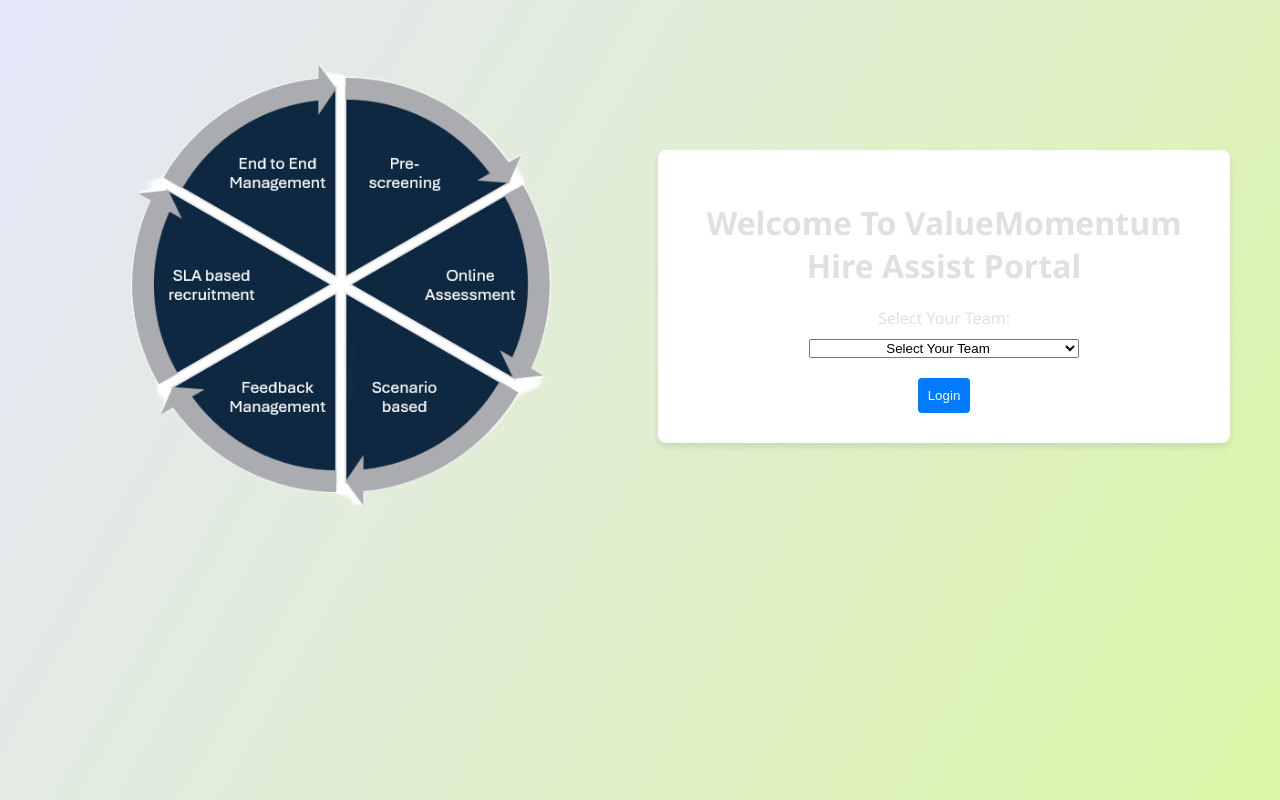
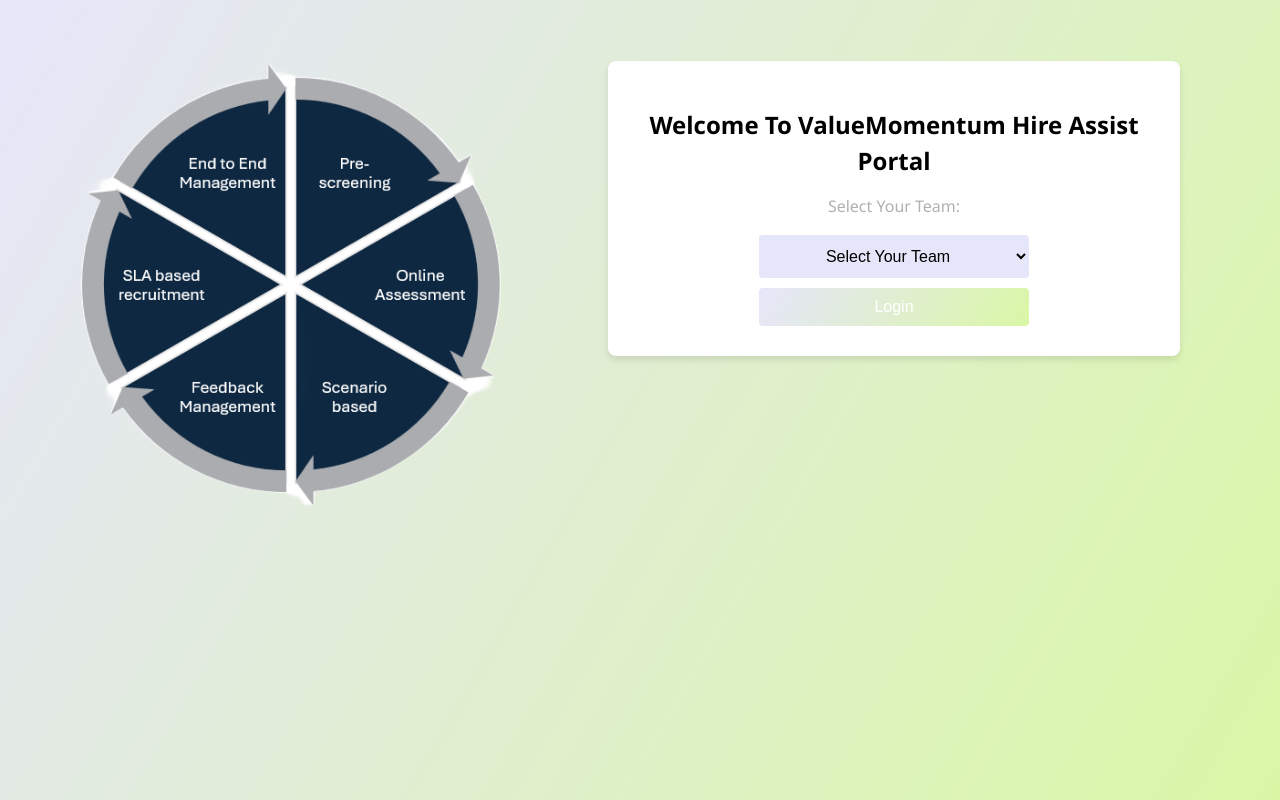
Before and after one commit to HalikaAluru-VM/TAG-NEW, a React (Create React App) app in the folder src/frontend/: page / in a window 1280 px wide. Built offline with nearby package versions, Linux system fonts and the light colour scheme.

Commit message:
Login functionality fixesand app recruit route

```diff
--- a/src/frontend/public/Login.html
+++ /dev/null
@@ -1,56 +0,0 @@
-<div class="image" style="max-width: 46%; margin-top: 55px; position: fixed">
-  <img src="/logo.png" alt="Logo" style="max-width: 100%; height: auto" />
-</div>
-
-<div id="login-container">
-  <h1 style="text-align: center; margin-bottom: 20px">
-    Welcome To ValueMomentum Hire Assist Portal
-  </h1>
-  <form id="login-form" style="display: flex; flex-direction: column; align-items: center">
-    <label for="team-select" style="width: 100%; text-align: center">Select Your Team:</label>
-    <select id="team-select" required style="width: 90%; max-width: 270px; text-align: center">
-      <option value="">Select Your Team</option>
-      <option value="tag">TAG Team</option>
-      <option value="panel">Panel Login</option>
-      <option value="app-ec">App EC</option>
-      <option value="data-ec">Data EC</option>
-      <option value="cloud-ec">Cloud EC</option>
-      <option value="admin-Login">Admin</option>
-    </select>
-
-    <div
-      id="admin-credentials"
-      style="
-        display: none;
-        flex-direction: column;
-        align-items: flex-start;
-        width: 90%;
-        max-width: 270px;
-      "
-    >
-      <div style="display: flex; align-items: center">
-        <label for="admin-username" style="margin-right: 10px">Username:</label>
-        <input type="text" id="admin-username" placeholder="Enter Username" style="width: 100%" />
-      </div>
-
-      <div style="display: flex; align-items: center">
-        <label for="admin-password" style="margin-right: 10px">Password:</label>
-        <input type="password" id="admin-password" placeholder="Enter Password" style="width: 100%" />
-      </div>
-    </div>
-
-    <button type="button" id="msal-login-button" style="max-width: 270px; padding: 10px; margin-left: 0px">
-      Login
-    </button>
-  </form>
-</div>
-
-<!-- Modal -->
-<div id="myModal" class="modal">
-  <div class="modal-content">
-    <span class="close">&times;</span>
-    <p id="modal-text">This is a modal message.</p>
-  </div>
-</div>
-
-<div id="toast" class="toast"></div>
--- a/src/frontend/src/App.js
+++ b/src/frontend/src/App.js
@@ -2,6 +2,7 @@
 import Login from "./components/Login/Login";
 import Dashboard from "./components/Dashboard/Dashboard";
 import CandidatesPage from "./components/CandidatesPage/CandidatesPage";
+import AppRecruit from "./components/AppRecruit/AppRecruit";
 import "./styles/global.css"; // Import global styles
 
 const App = () => {
@@ -16,6 +17,8 @@
 
         {/* Route for the Candidates Page */}
         <Route path="/candidatespage" element={<CandidatesPage />} />
+        <Route path="/app-recruit" element={<AppRecruit />} />
+
       </Routes>
     </Router>
   );
--- a/src/frontend/src/components/Dashboard/Dashboard.css
+++ b/src/frontend/src/components/Dashboard/Dashboard.css
@@ -675,6 +675,7 @@
 .button-container h3 {
   margin: 0;
   margin-right: 20px;
+
 }
 
 .button {
--- a/src/frontend/src/components/Login/Login.css
+++ b/src/frontend/src/components/Login/Login.css
@@ -1,6 +1,5 @@
-/* General Styles */
-body,
-html {
+/* General styles */
+body, html {
   font-family: "Segoe UI", Tahoma, Geneva, Verdana, sans-serif;
   margin: 0;
   padding: 0;
@@ -9,21 +8,24 @@
   height: 100%;
 }
 
-/* Logo Section */
-.image {
+.login-page {
+  min-height: 100vh;
+  position: relative;
+}
+
+/* Logo styling */
+.login-image {
   max-width: 46%;
   margin-top: 55px;
   position: fixed;
-  left: 50px; /* Adjust the position of the logo */
-  text-align: center;
 }
 
-.image img {
+.login-image img {
   max-width: 100%;
   height: auto;
 }
 
-/* Login Container */
+/* Main login container */
 #login-container {
   background-color: white;
   padding: 30px;
@@ -33,73 +35,102 @@
   width: 100%;
   margin: 100px auto;
   position: fixed;
-  right: 50px; /* Position the login container to the right of the logo */
-  top: 50px;
-  text-align: center;
+  right: 100px;
+  top: -39px;
 }
 
-#login-form {
+/* Login heading */
+.login-heading {
+  text-align: center;
+  color: black;
+  font-size: 24px;
+  line-height: 1.5;
+}
+
+/* Login form container */
+.login-form-container {
   display: flex;
   flex-direction: column;
   align-items: center;
+  justify-content: center;
+  width: 100%;
 }
 
-#login-form label {
-  width: 100%;
+.login-form-container label {
   text-align: center;
-  margin-bottom: 10px;
+  margin-bottom: 8px;
+  color: #b0b0b0;
 }
 
-#team-select {
+.login-form-container select {
   width: 90%;
   max-width: 270px;
   text-align: center;
-  margin-bottom: 20px;
+  margin: 10px 0;
+  padding: 12px;
+  border: none;
+  border-radius: 4px;
+  font-size: 16px;
+  background-color: #E6E6FA;
+  color: black;
+  cursor: pointer;
+  transition: all 0.3s ease;
 }
 
-#admin-credentials {
+.login-form-container select:hover {
+  background-color: #dcdcdc;
+}
+
+/* Admin credentials */
+.admin-credentials {
   display: flex;
   flex-direction: column;
   align-items: flex-start;
   width: 90%;
   max-width: 270px;
-  margin-bottom: 20px;
+  margin-bottom: 15px;
 }
 
-#admin-credentials div {
+.credential-field {
   display: flex;
   align-items: center;
+  width: 100%;
   margin-bottom: 10px;
 }
 
-#admin-credentials label {
+.credential-field label {
   margin-right: 10px;
+  width: auto;
+  text-align: left;
 }
 
-#admin-credentials input {
-  width: 100%;
+.credential-field input {
+  flex-grow: 1;
   padding: 8px;
   border: 1px solid #ccc;
   border-radius: 4px;
 }
 
-#msal-login-button {
+/* Login button */
+button {
   max-width: 270px;
   padding: 10px;
-  background-color: #007bff;
+  background: linear-gradient(120deg, #e6e6fa, #daf7a6);
   color: white;
   border: none;
   border-radius: 4px;
   cursor: pointer;
+  width: 90%;
+  font-size: 16px;
+  transition: all 0.3s ease;
 }
 
-#msal-login-button:hover {
-  background-color: #0056b3;
+button:hover {
+  background: linear-gradient(120deg, #daf7a6, #e6e6fa);
 }
 
-/* Modal Styles */
+/* Modal styles */
 .modal {
-  display: none;
   position: fixed;
   z-index: 1000;
   left: 0;
@@ -108,32 +139,98 @@
   height: 100%;
   overflow: auto;
   background-color: rgba(0, 0, 0, 0.4);
+  display: flex;
+  justify-content: center;
+  align-items: center;
 }
 
 .modal-content {
-  background-color: white;
+  background-color: #fff;
+  color: black;
   margin: 15% auto;
   padding: 20px;
   border: 1px solid #888;
-  width: 80%;
-  max-width: 400px;
+  width: fit-content;
   border-radius: 8px;
   text-align: center;
+  position: relative;
 }
 
-.modal-content .close {
+.close {
   color: #aaa;
-  float: right;
+  position: absolute;
+  right: 10px;
+  top: 0;
   font-size: 28px;
   font-weight: bold;
   cursor: pointer;
 }
 
-.modal-content .close:hover,
-.modal-content .close:focus {
+.close:hover,
+.close:focus {
+  color: #000;
+  text-decoration: none;
+}
+
+/* Welcome Modal Styles */
+.welcome-modal-overlay {
+  position: fixed;
+  top: 0;
+  left: 0;
+  right: 0;
+  bottom: 0;
+  background-color: rgba(0, 0, 0, 0.7);
+  display: flex;
+  justify-content: center;
+  align-items: center;
+}
+
+.welcome-modal-content {
+  background-color: #fff;
   color: black;
-  text-decoration: none;
+  margin: 15% auto;
+  padding: 20px;
+  border: 1px solid #888;
+  width: fit-content;
+  border-radius: 8px;
+  text-align: center;
+  position: relative;
+  box-shadow: 0 4px 6px rgba(0, 0, 0, 0.1);
+}
+
+.welcome-modal-content h2 {
+  color: #2c3e50;
+  margin-bottom: 10px;
+  font-size: 24px;
+}
+
+.welcome-modal-content h3 {
+  color: #3498db;
+  margin-bottom: 30px;
+  font-size: 20px;
+}
+
+.welcome-user {
+  font-size: 18px;
+  font-weight: bold;
+  color: #333;
+  margin-top: 10px;
+}
+
+/* Styling for the modal close icon */
+.close-modal-icon {
+  position: absolute;
+  top: 10px;
+  right: 15px;
+  font-size: 24px;
+  font-weight: bold;
+  color: #333;
   cursor: pointer;
+  transition: color 0.3s ease;
+}
+
+.close-modal-icon:hover {
+  color: #ff0000;
 }
 
 /* Toast styles */
@@ -141,23 +238,46 @@
   position: fixed;
   top: 20px;
   right: 20px;
-  background-color: #007bff;
-  color: white;
   padding: 10px 20px;
   border-radius: 5px;
   font-size: 14px;
+  z-index: 9999;
   display: none;
-  z-index: 9999;
 }
 
 .toast.show {
   display: block;
+  animation: fadeIn 0.3s;
 }
 
 .toast.success {
   background-color: #4CAF50;
+  color: white;
 }
 
 .toast.error {
   background-color: #f44336;
+  color: white;
 }
+
+@keyframes fadeIn {
+  from { opacity: 0; transform: translateY(-20px); }
+  to { opacity: 1; transform: translateY(0); }
+}
+
+/* Responsive adjustments */
+@media (max-width: 768px) {
+  .login-image {
+    position: static;
+    max-width: 80%;
+    margin: 20px auto;
+    display: block;
+  }
+
+  #login-container {
+    position: static;
+    margin: 20px auto;
+    right: auto;
+    top: auto;
+  }
+}
--- a/src/frontend/src/components/Login/Login.js
+++ b/src/frontend/src/components/Login/Login.js
@@ -5,17 +5,19 @@
 
 const msalConfig = {
   auth: {
-    clientId: "ed0b1bf7-b012-4e13-a526-b696932c0673", // Replace with your Azure AD app client ID
-    authority: "https://login.microsoftonline.com/13085c86-4bcb-460a-a6f0-b373421c6323", // Replace with your tenant ID
-    redirectUri: "http://localhost:3000", // Ensure this matches Azure AD's redirect URI
+    clientId: "ed0b1bf7-b012-4e13-a526-b696932c0673",
+    authority: "https://login.microsoftonline.com/13085c86-4bcb-460a-a6f0-b373421c6323",
+    redirectUri: "http://localhost:3000",
   },
 };
 
 const msalInstance = new PublicClientApplication(msalConfig);
 
 const Login = () => {
-  const [htmlContent, setHtmlContent] = useState("");
-  const [isMsalInitialized, setIsMsalInitialized] = useState(false); // Track MSAL initialization
+  const [isMsalInitialized, setIsMsalInitialized] = useState(false);
+  const [welcomeModalOpen, setWelcomeModalOpen] = useState(false);
+  const [userName, setUserName] = useState("");
+  const [selectedTeam, setSelectedTeam] = useState("");
   const navigate = useNavigate();
 
   // Initialize MSAL instance
@@ -24,7 +26,7 @@
       try {
         await msalInstance.initialize();
         console.log("MSAL initialized successfully");
-        setIsMsalInitialized(true); // Mark MSAL as initialized
+        setIsMsalInitialized(true);
       } catch (error) {
         console.error("MSAL initialization failed:", error);
       }
@@ -33,72 +35,18 @@
     initializeMsal();
   }, []);
 
-  // Fetch the HTML content from Login.html
-  useEffect(() => {
-    fetch("/Login.html")
-      .then((response) => response.text())
-      .then((html) => {
-        console.log("Fetched HTML:", html); // Log the fetched HTML
-        setHtmlContent(html);
-      })
-      .catch((error) => console.error("Error loading HTML:", error));
-  }, []);
-
-  // Add event listeners after the HTML content is injected
-  useEffect(() => {
-    if (htmlContent) {
-      const teamSelect = document.getElementById("team-select");
-      const adminCredentials = document.getElementById("admin-credentials");
-      const loginButton = document.getElementById("msal-login-button");
-      const modal = document.getElementById("myModal");
-      const modalText = document.getElementById("modal-text");
-      const closeModal = document.querySelector(".close");
-
-      if (!teamSelect || !loginButton || !modal || !modalText) {
-        console.error("Required elements not found in the DOM.");
-        return;
-      }
-
-      // Function to show the modal
-      const showModal = (message) => {
-        modalText.textContent = message;
-        modal.style.display = "block";
+  const handleTeamChange = (event) => {
+    setSelectedTeam(event.target.value);
   };
 
-      // Function to hide the modal
-      const hideModal = () => {
-        modal.style.display = "none";
-      };
-
-      // Close the modal when clicking the close button
-      closeModal.addEventListener("click", hideModal);
-
-      // Close the modal when clicking outside of it
-      window.addEventListener("click", (event) => {
-        if (event.target === modal) {
-          hideModal();
-        }
-      });
-
-      // Handle team selection
-      const handleTeamChange = (event) => {
-        if (event.target.value === "admin-Login") {
-          adminCredentials.style.display = "flex";
-        } else {
-          adminCredentials.style.display = "none";
-        }
-      };
-
-      // Handle login button click
   const handleLoginClick = async () => {
     if (!isMsalInitialized) {
       alert("MSAL is not initialized. Please try again later.");
       return;
     }
 
-        const selectedTeam = teamSelect.value;
     if (!selectedTeam) {
-          showModal("Please select a team.");
+      alert("Please select a team.");
       return;
     }
 
@@ -106,9 +54,13 @@
       const username = document.getElementById("admin-username").value;
       const password = document.getElementById("admin-password").value;
       if (username === "admin" && password === "admin") {
-            showModal("Welcome Admin!");
+        setUserName("Admin");
+        setWelcomeModalOpen(true);
+        setTimeout(() => {
+          navigate("/admin");
+        }, 3000);
       } else {
-            showModal("Invalid admin credentials.");
+        alert("Invalid admin credentials.");
       }
     } else {
       try {
@@ -120,8 +72,8 @@
 
         if (account) {
           const email = account.username;
-              localStorage.setItem("userEmail", email);
-              console.log("Logged in email:", email);
+          setUserName(account.name || email);
+          setWelcomeModalOpen(true);
 
           const backendPort = process.env.REACT_APP_BACKEND_PORT || 8000;
           const apiUrl = `http://localhost:${backendPort}/api/auth/check-admin`;
@@ -136,54 +88,116 @@
 
           if (!response.ok) {
             const errorData = await response.json();
-                showModal(errorData.error || "Error checking admin access.");
+            alert(errorData.error || "Error checking admin access.");
             return;
           }
 
           const { ec_mapping } = await response.json();
+
+          setTimeout(() => {
             if (["tag", "app-ec", "data-ec", "cloud-ec"].includes(selectedTeam)) {
               navigate(`/dashboard?ec_mapping=${encodeURIComponent(ec_mapping)}`);
             } else if (selectedTeam === "panel") {
               navigate(`/panelpage?ec_mapping=${encodeURIComponent(ec_mapping)}`);
             }
-
-              // Show modal with welcome message and email
-              showModal(`Welcome! Logged in as ${email}`);
+          }, 3000);
         }
       } catch (error) {
         console.error("Login failed:", error);
         if (error instanceof InteractionRequiredAuthError) {
-              showModal("Interaction required for login. Please try again.");
+          alert("Interaction required for login. Please try again.");
         } else {
-              showModal(
-                error.message || "Authentication failed. Please check your network or contact support."
-              );
+          alert("Authentication failed. Please check your network or contact support.");
         }
       }
     }
   };
 
-      // Add event listeners
-      teamSelect.addEventListener("change", handleTeamChange);
-      loginButton.addEventListener("click", handleLoginClick);
+  return (
+    <div className="login-page">
+      {/* Logo Section */}
+      <div className="login-image">
+        <img src="/logo.png" alt="Logo" />
+      </div>
 
-      // Cleanup event listeners on unmount
-      return () => {
-        teamSelect.removeEventListener("change", handleTeamChange);
-        loginButton.removeEventListener("click", handleLoginClick);
-        closeModal.removeEventListener("click", hideModal);
-        window.removeEventListener("click", hideModal);
-      };
+      {/* Login Form Section */}
+      <div id="login-container">
+        <h1 className="login-heading">
+          Welcome To ValueMomentum Hire Assist Portal
+        </h1>
+        <form id="login-form" className="login-form-container">
+          <label htmlFor="team-select" className="team-select-label">
+            Select Your Team:
+          </label>
+          <select
+            id="team-select"
+            required
+            value={selectedTeam}
+            onChange={handleTeamChange}
+            className="team-select-dropdown"
+          >
+            <option value="">Select Your Team</option>
+            <option value="tag">TAG Team</option>
+            <option value="panel">Panel Login</option>
+            <option value="app-ec">App EC</option>
+            <option value="data-ec">Data EC</option>
+            <option value="cloud-ec">Cloud EC</option>
+            <option value="admin-Login">Admin</option>
+          </select>
+
+          {selectedTeam === "admin-Login" && (
+            <div id="admin-credentials" className="admin-credentials">
+              <div className="credential-field">
+                <label htmlFor="admin-username">Username:</label>
+                <input
+                  type="text"
+                  id="admin-username"
+                  placeholder="Enter Username"
+                />
+              </div>
+              <div className="credential-field">
+                <label htmlFor="admin-password">Password:</label>
+                <input
+                  type="password"
+                  id="admin-password"
+                  placeholder="Enter Password"
+                />
+              </div>
+            </div>
+          )}
+
+          <button
+            type="button"
+            id="msal-login-button"
+            onClick={handleLoginClick}
+            className="login-button"
+          >
+            Login
+          </button>
+        </form>
+      </div>
+
+      {/* Welcome Modal */}
+      {welcomeModalOpen && (
+        <div className="welcome-modal-overlay">
+          <div className="welcome-modal-content">
+            <span
+              className="close-modal-icon"
+              onClick={() => {
+                setWelcomeModalOpen(false);
+                if (selectedTeam) {
+                  navigate(`/dashboard?ec_mapping=${encodeURIComponent(selectedTeam)}`);
+                } else {
+                  alert("No team selected. Please try again.");
                 }
-  }, [htmlContent, isMsalInitialized, navigate]);
-
-  return (
-    <div>
-      {/* Login Form Section */}
-      <div
-        className="login-container"
-        dangerouslySetInnerHTML={{ __html: htmlContent }}
-      ></div>
+              }}
+            >
+              &times;
+            </span>
+            <div className="welcome-user">Welcome, {userName}</div>
+          </div>
+        </div>
+      )}
     </div>
   );
 };
```
Also changed, not shown: src/frontend/build/Login.html (deleted, +0 -56 lines), 1 other file (tests, documents, lock files or other folders). Lines whose indentation alone changed are shown as unchanged.
